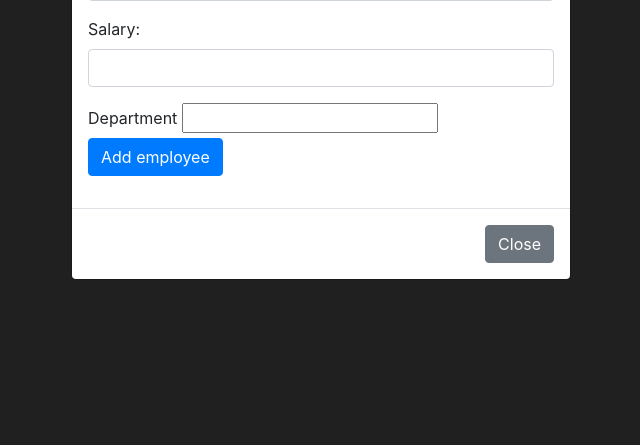
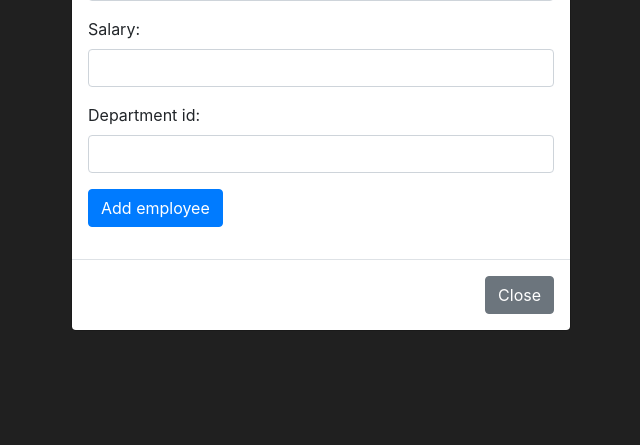
Before and after one commit to nosoccus/department-app, a Flask app: page /employee in a window 1280 px wide, after a click on "Add new employee". Shown: the part 355-800 px from the top of the page, without its empty margins (319-959 px from the left). Run offline with Flask 2, Linux system fonts and the light colour scheme; data that the repository does not hold is empty; some libraries are stand-ins or nearby versions.

Commit message:
fix departments in employees table
WIP with avg salary and assigning departments

```diff
--- a/app.py
+++ b/app.py
@@ -118,15 +118,9 @@ def emp_insert():
         last_name = request.form['last_name']
         birth_date = request.form['birth_date']
         salary = request.form['salary']
-        # department_id = request.form['department_id']
-        my_data = Employee(first_name, last_name, birth_date, salary)
+        department_id = request.form['department_id']
+        my_data = Employee(first_name, last_name, birth_date, salary, department_id)
 
-        employee = Employee.query.get(request.form.get('id_emp'))
-        form = QuerySelectField(query_factory=lambda: Department.query.all(),
-                                get_label=lambda x: x.name, get_pk=lambda x: x.id)
-        employee.department = form.department.data
-
-        db.session.add(employee)
         db.session.add(my_data)
         db.session.commit()
 
--- a/templates/employees_index.html
+++ b/templates/employees_index.html
@@ -57,9 +57,15 @@
                         <td>{{row.last_name}}</td>
                         <td>{{row.birth_date}}</td>
                         <td>{{row.salary}}</td>
-                        <td>{{row.emp_department}}</td>
                         <td>
-                            <a href="employee/delete/{{row.id_emp}}" class="btn btn-warning btn-xs" data-toggle="modal" data-target="#modaledit{{row.id_dep}}">Edit</a>
+                            {% if row.department %}
+                            {{ row.department.dep_name }}
+                            {% else %}
+                            -
+                            {% endif %}
+                        </td>
+                        <td>
+                            <a href="employee/update/{{row.id_emp}}" class="btn btn-warning btn-xs" data-toggle="modal" data-target="#modaledit{{row.id_dep}}">Edit</a>
                             <a href="employee/delete/{{row.id_emp}}" class="btn btn-danger btn-xs" onclick="return confirm('Are you sure?')">Delete</a>
                         </td>
                     </tr>
@@ -98,14 +104,9 @@
                   <input type="number" class="form-control" name="salary" value="{{row.salary}}">
                </div>
 
-                <!--<div class="form-group">
-                   <label>Department id:</label>
-                   <input type="number" class="form-control" name="department_id" value="{{row.department_id}}">
-                </div>-->
-
-                <div class="field">
-                    <label>Department</label>
-                    <input type="text" class="ui fluid dropdown" name="department" value="{{row.salary}}">
+                <div class="form-group">
+                  <label>Department id:</label>
+                  <input type="number" class="form-control" name="department_id" value="{{row.id_dep}}">
                </div>
 
                <div class="form-group">
@@ -137,32 +138,27 @@
             <form action="{{url_for('emp_insert')}}" method="POST">
                <div class="form-group">
                   <label>First name:</label>
-                  <input type="text" class="form-control" name="first_name" required="1">
+                  <input type="text" class="form-control" name="first_name" required>
                </div>
 
                 <div class="form-group">
                   <label>Last name:</label>
-                  <input type="text" class="form-control" name="last_name" required="1">
+                  <input type="text" class="form-control" name="last_name" required>
                </div>
 
                 <div class="form-group">
                   <label>Date of birth:</label>
-                  <input type="date" class="form-control" name="birth_date" required="1">
+                  <input type="date" class="form-control" name="birth_date" required>
                </div>
 
                 <div class="form-group">
                   <label>Salary:</label>
-                  <input type="number" class="form-control" name="salary" required="1">
+                  <input type="number" class="form-control" name="salary" required>
                </div>
 
-                <!--<div class="form-group">
+                <div class="form-group">
                   <label>Department id:</label>
-                  <input type="text" class="form-control" name="department_id" required="1">
-               </div>-->
-
-                <div class="field">
-                    <label>Department</label>
-                    <input type="text" class="ui fluid dropdown" name="department" required="1">
+                  <input type="number" class="form-control" name="department_id" required>
                </div>
 
                <div class="form-group">
```
Also changed, not shown: templates/departments_index.html (+1 -6 lines).
